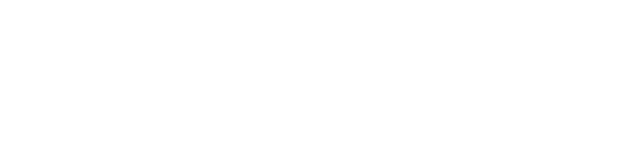
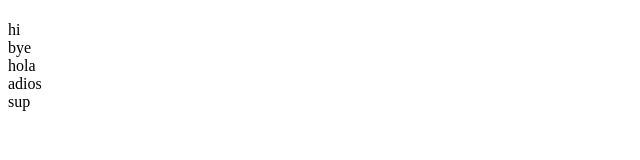
Before and after one commit to gSchool/dom-practice, a plain HTML site: page index.html in a window 1280 px wide. Shown: the whole page, without its empty margins (0-640 px from the left). Drawn offline with Linux system fonts and the light colour scheme.

Commit message:
add solution

```diff
--- a/app.js
+++ b/app.js
@@ -1 +1,39 @@
+// create a new div with the contents of each value in the things array
+// append the div to main
 const things = ["hi", "bye", "hola", "adios", "sup"];
+const main = document.querySelector('main');
+
+// create a variable for the h1
+const greet = document.querySelector('h1');
+
+// for loop or forEach
+// for (var i = 0; i < things.length; i++) {
+//   (function() {
+//     var thing = things[i];
+//     // document.createElement
+//     var div = document.createElement('div');
+//     // element.textContent
+//     div.textContent = thing;
+//     // element.appendChild
+//     main.appendChild(div);
+//     // add a click event listener that alerts the contents of the div
+//     div.addEventListener('click', function() {
+//       alert(thing);
+//     });
+//   })();
+// }
+
+things.forEach(function(thing) {
+  // document.createElement
+  var div = document.createElement('div');
+  // element.textContent
+  div.textContent = thing;
+  // element.appendChild
+  main.appendChild(div);
+  // add a click event listener that alerts the contents of the div
+  div.addEventListener('click', function() {
+    // alert(thing);
+    // set the h1 text contents to be the thing
+    greet.textContent = thing;
+  });
+});
--- a/index.html
+++ b/index.html
@@ -5,6 +5,7 @@
     <title></title>
   </head>
   <body>
+    <h1></h1>
     <main>
 
     </main>
```
